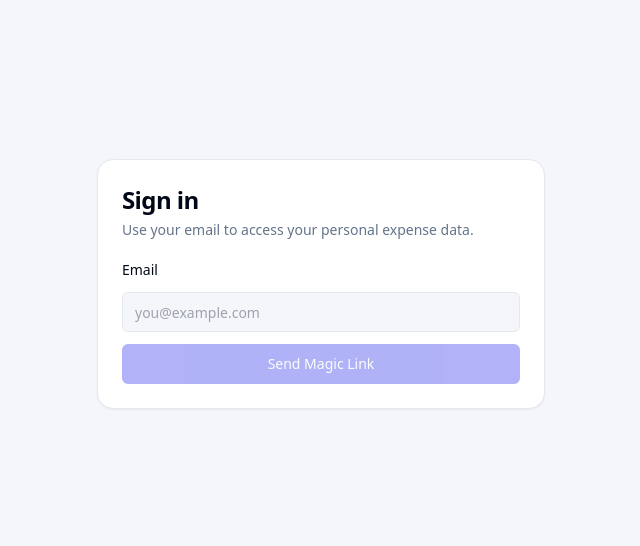
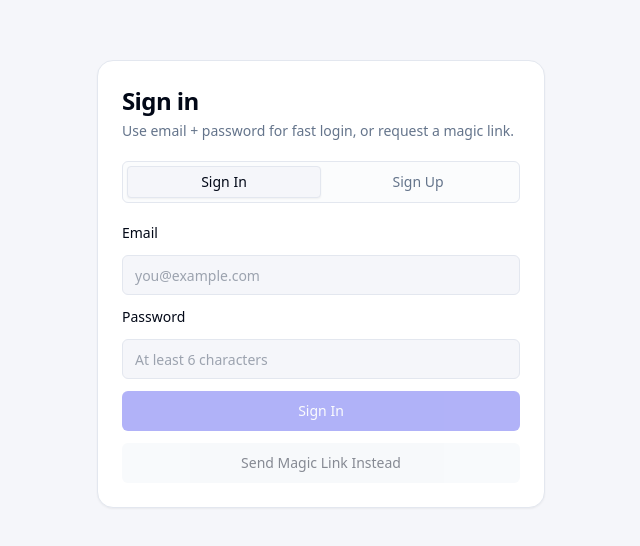
Before and after one commit to 18-sumit/Finance-Dashboard-Assignment, a React (Vite) app: page /auth in a window 1280 px wide. Shown: the part 116-662 px from the top of the page, without its empty margins (319-959 px from the left). Built offline with nearby package versions, Linux system fonts and the light colour scheme; no server answers.

Commit message:
feat: enhance authentication flow with password sign-in and sign-up functionality, including redirect URL support

```diff
--- a/src/pages/AuthPage.tsx
+++ b/src/pages/AuthPage.tsx
@@ -6,20 +6,56 @@ import { useAuthStore } from '../stores/authStore';
 import { isSupabaseConfigured } from '../lib/supabase';
 
 export const AuthPage = () => {
-  const { user, loading, signInWithOtp } = useAuthStore();
+  const { user, loading, signInWithOtp, signInWithPassword, signUpWithPassword } = useAuthStore();
+  const [mode, setMode] = useState<'signin' | 'signup'>('signin');
   const [email, setEmail] = useState('');
+  const [password, setPassword] = useState('');
 
   const isValidEmail = useMemo(() => /.+@.+\..+/.test(email), [email]);
+  const isValidPassword = password.trim().length >= 6;
 
   if (user) {
     return <Navigate to="/" replace />;
   }
 
-  const handleSubmit = async (e: FormEvent) => {
+  const handlePasswordSubmit = async (e: FormEvent) => {
     e.preventDefault();
 
     if (!isValidEmail) {
       toast.error('Enter a valid email address.');
+      return;
+    }
+
+    if (!isValidPassword) {
+      toast.error('Password must be at least 6 characters.');
+      return;
+    }
+
+    const result =
+      mode === 'signin'
+        ? await signInWithPassword(email.trim(), password)
+        : await signUpWithPassword(email.trim(), password);
+
+    if (result.error) {
+      toast.error(mode === 'signin' ? 'Sign in failed' : 'Sign up failed', {
+        description: result.error,
+      });
+      return;
+    }
+
+    if (mode === 'signup') {
+      toast.success('Account created', {
+        description: 'If email confirmation is enabled, verify once from your inbox.',
+      });
+      return;
+    }
+
+    toast.success('Signed in successfully');
+  };
+
+  const handleMagicLink = async () => {
+    if (!isValidEmail) {
+      toast.error('Enter a valid email address first.');
       return;
     }
 
@@ -38,8 +74,25 @@ export const AuthPage = () => {
     <div className="min-h-screen bg-background text-foreground grid place-items-center p-6">
       <div className="w-full max-w-md rounded-2xl border bg-card p-6 shadow-sm space-y-5">
         <div className="space-y-1">
-          <h1 className="text-2xl font-semibold tracking-tight">Sign in</h1>
-          <p className="text-sm text-muted-foreground">Use your email to access your personal expense data.</p>
+          <h1 className="text-2xl font-semibold tracking-tight">{mode === 'signin' ? 'Sign in' : 'Create account'}</h1>
+          <p className="text-sm text-muted-foreground">Use email + password for fast login, or request a magic link.</p>
+        </div>
+
+        <div className="grid grid-cols-2 rounded-md border p-1 bg-muted/30">
+          <button
+            type="button"
+            onClick={() => setMode('signin')}
+            className={`h-8 rounded text-sm font-medium transition-colors ${mode === 'signin' ? 'bg-background border shadow-sm' : 'text-muted-foreground'}`}
+          >
+            Sign In
+          </button>
+          <button
+            type="button"
+            onClick={() => setMode('signup')}
+            className={`h-8 rounded text-sm font-medium transition-colors ${mode === 'signup' ? 'bg-background border shadow-sm' : 'text-muted-foreground'}`}
+          >
+            Sign Up
+          </button>
         </div>
 
         {!isSupabaseConfigured && (
@@ -48,7 +101,7 @@ export const AuthPage = () => {
           </div>
         )}
 
-        <form onSubmit={handleSubmit} className="space-y-3">
+        <form onSubmit={handlePasswordSubmit} className="space-y-3">
           <label className="text-sm font-medium block" htmlFor="email">Email</label>
           <input
             id="email"
@@ -61,8 +114,30 @@ export const AuthPage = () => {
             required
           />
 
-          <Button type="submit" className="w-full" disabled={!isValidEmail || loading || !isSupabaseConfigured}>
-            {loading ? 'Sending...' : 'Send Magic Link'}
+          <label className="text-sm font-medium block" htmlFor="password">Password</label>
+          <input
+            id="password"
+            type="password"
+            value={password}
+            onChange={(e) => setPassword(e.target.value)}
+            className="w-full h-10 rounded-md border bg-background px-3 text-sm outline-none focus-visible:ring-2 focus-visible:ring-primary/40"
+            placeholder="At least 6 characters"
+            autoComplete={mode === 'signin' ? 'current-password' : 'new-password'}
+            required
+          />
+
+          <Button type="submit" className="w-full" disabled={!isValidEmail || !isValidPassword || loading || !isSupabaseConfigured}>
+            {loading ? 'Please wait...' : mode === 'signin' ? 'Sign In' : 'Create Account'}
+          </Button>
+
+          <Button
+            type="button"
+            variant="secondary"
+            className="w-full"
+            disabled={!isValidEmail || loading || !isSupabaseConfigured}
+            onClick={handleMagicLink}
+          >
+            Send Magic Link Instead
           </Button>
         </form>
       </div>
--- a/src/stores/authStore.ts
+++ b/src/stores/authStore.ts
@@ -9,9 +9,20 @@ interface AuthState {
   loading: boolean;
   error: string | null;
   initialize: () => Promise<(() => void) | void>;
+  signInWithPassword: (email: string, password: string) => Promise<{ error?: string }>;
+  signUpWithPassword: (email: string, password: string) => Promise<{ error?: string }>;
   signInWithOtp: (email: string) => Promise<{ error?: string }>;
   signOut: () => Promise<{ error?: string }>;
 }
+
+const getAuthRedirectUrl = () => {
+  const envRedirect = import.meta.env.VITE_AUTH_REDIRECT_URL as string | undefined;
+  if (envRedirect && envRedirect.trim().length > 0) {
+    return envRedirect.trim();
+  }
+
+  return window.location.origin;
+};
 
 export const useAuthStore = create<AuthState>((set) => ({
   user: null,
@@ -48,6 +59,45 @@ export const useAuthStore = create<AuthState>((set) => ({
     return () => listener.subscription.unsubscribe();
   },
 
+  signInWithPassword: async (email, password) => {
+    if (!isSupabaseConfigured || !supabase) {
+      const error = 'Supabase env vars are missing.';
+      set({ error });
+      return { error };
+    }
+
+    set({ loading: true, error: null });
+    const { error } = await supabase.auth.signInWithPassword({
+      email,
+      password,
+    });
+
+    set({ loading: false, error: error?.message ?? null });
+    if (error) return { error: error.message };
+    return {};
+  },
+
+  signUpWithPassword: async (email, password) => {
+    if (!isSupabaseConfigured || !supabase) {
+      const error = 'Supabase env vars are missing.';
+      set({ error });
+      return { error };
+    }
+
+    set({ loading: true, error: null });
+    const { error } = await supabase.auth.signUp({
+      email,
+      password,
+      options: {
+        emailRedirectTo: getAuthRedirectUrl(),
+      },
+    });
+
+    set({ loading: false, error: error?.message ?? null });
+    if (error) return { error: error.message };
+    return {};
+  },
+
   signInWithOtp: async (email) => {
     if (!isSupabaseConfigured || !supabase) {
       const error = 'Supabase env vars are missing.';
@@ -59,7 +109,7 @@ export const useAuthStore = create<AuthState>((set) => ({
     const { error } = await supabase.auth.signInWithOtp({
       email,
       options: {
-        emailRedirectTo: window.location.origin,
+        emailRedirectTo: getAuthRedirectUrl(),
       },
     });
 
--- a/src/vite-env.d.ts
+++ b/src/vite-env.d.ts
@@ -3,6 +3,7 @@
 interface ImportMetaEnv {
   readonly VITE_SUPABASE_URL: string;
   readonly VITE_SUPABASE_ANON_KEY: string;
+  readonly VITE_AUTH_REDIRECT_URL?: string;
 }
 
 interface ImportMeta {
```
Also changed, not shown: 1 other file (tests, documents, lock files or other folders).
